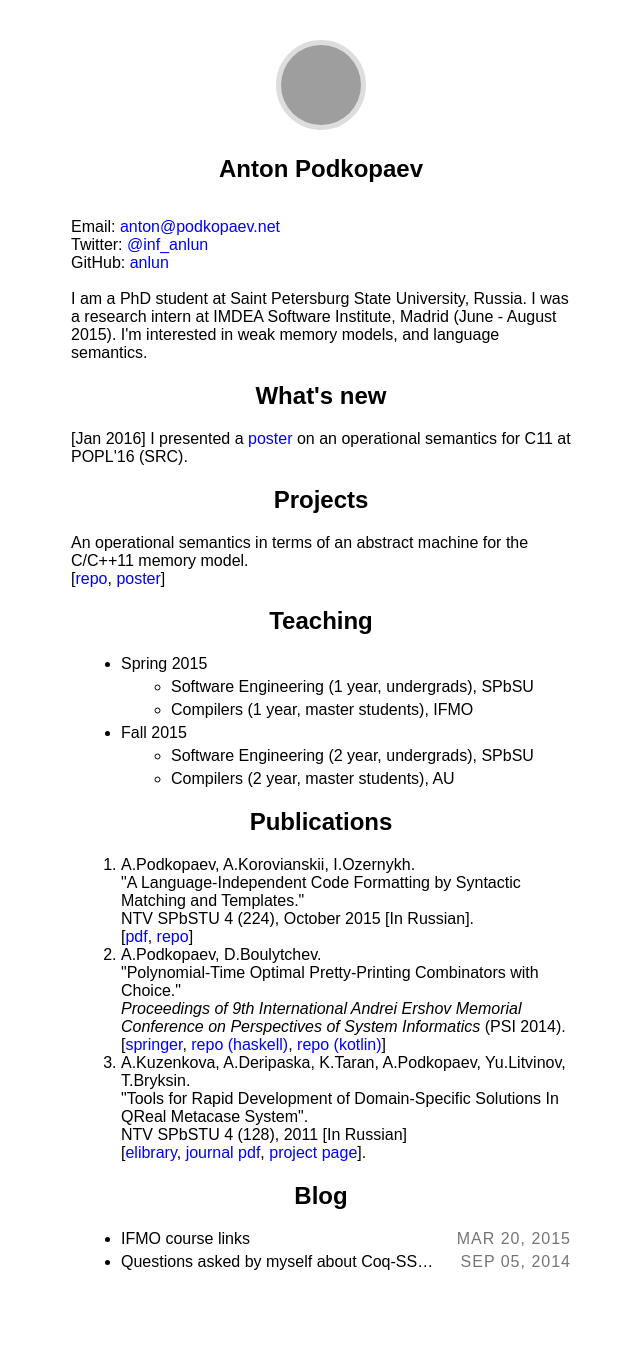
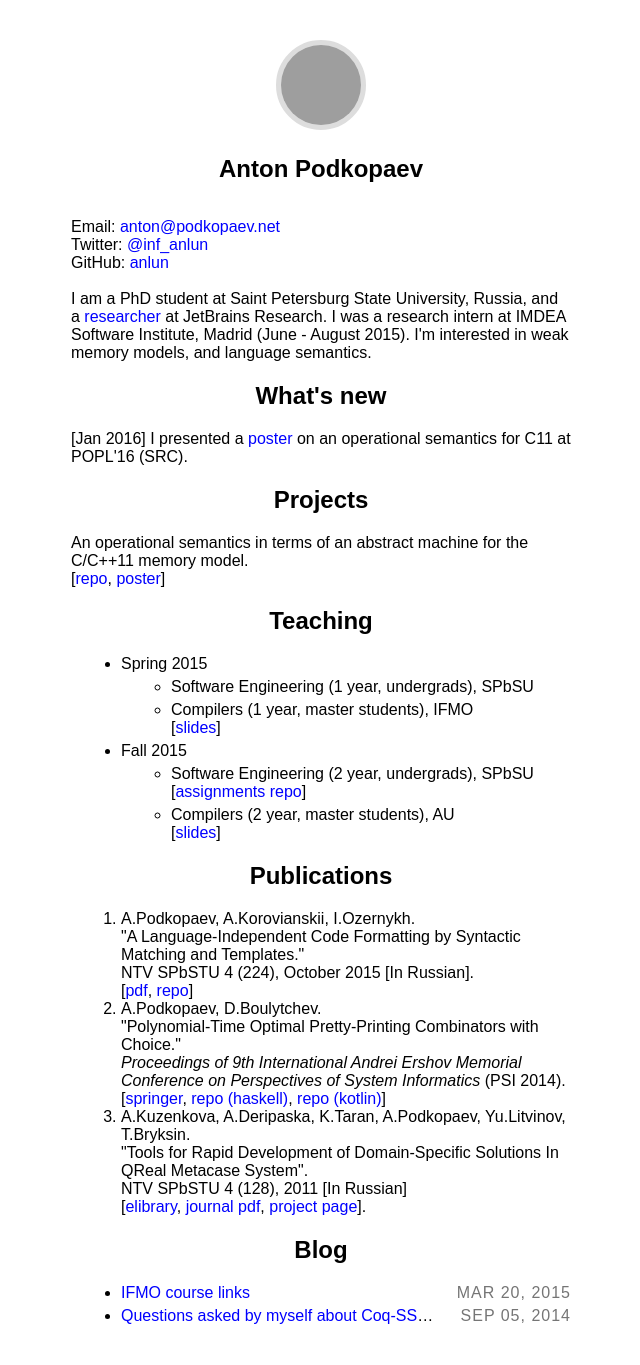
Before and after one commit to anlun/anlun.github.io, a Jekyll site: the page built from index.html, in a window 1280 px wide. Shown: the whole page, without its empty margins (319-959 px from the left). Built offline with Jekyll 4.4.1, drawn with Linux system fonts in a browser that asks for light colours; some web fonts are replaced; before the commit the page ends 1311 px from its top, so only the background shows below that; grey boxes are pictures that could not be loaded.

Commit message:
Working.

```diff
--- a/_sass/main.scss
+++ b/_sass/main.scss
@@ -326,8 +326,8 @@ section {
       a {
         text-decoration: none;
         border: 0;
-        // color: blue;
-        color: #000;
+        color: blue;
+        // color: #000;
         box-sizing: border-box;
       }
       .post-date {
--- a/index.html
+++ b/index.html
@@ -20,7 +27,8 @@ layout: default
   <br />
 
 <section>
-I am a PhD student at Saint Petersburg State University, Russia.
+I am a PhD student at Saint Petersburg State University, Russia,
+and a <a href="https://research.jetbrains.org/researchers/anton">researcher</a> at JetBrains Research.
 I was a research intern at IMDEA Software Institute, Madrid (June - August 2015).
 I'm interested in weak memory models, and language semantics.
 </section>
@@ -50,13 +58,22 @@ I'm interested in weak memory models, and language semantics.
     <li> Spring 2015
       <ul>
         <li> Software Engineering (1 year, undergrads), SPbSU </li>
-        <li> Compilers (1 year, master students), IFMO </li>
+        <li> Compilers (1 year, master students), IFMO
+          <br />
+             [<a href="https://drive.google.com/open?id=0B3UPtzTx9FB1fmtncDZodzFnRkJRNlRLR2tqenc2eEJhZkh3clFVaGR3QUVkMTUyTjJjbGM&authuser=0">slides</a>]
+        </li>
       </ul>
     </li>
     <li> Fall 2015
       <ul>
-        <li> Software Engineering (2 year, undergrads), SPbSU </li>
-        <li> Compilers (2 year, master students), AU </li>
+        <li> Software Engineering (2 year, undergrads), SPbSU
+             <br />
+             [<a href="https://github.com/practice271/assignments">assignments repo</a>]
+        </li>
+        <li> Compilers (2 year, master students), AU
+          <br />
+             [<a href="https://drive.google.com/folderview?id=0B3UPtzTx9FB1fl9Va3BpNE5RNnJ6bmpfeGdmY1JTUkloN1FlQm5nRk5CbWJ0Qk13YVdvajg&usp=sharing">slides</a>]
+        </li>
       </ul>
     </li>
 
```
Also changed, not shown: other parts of index.html (+9 -2 lines).
